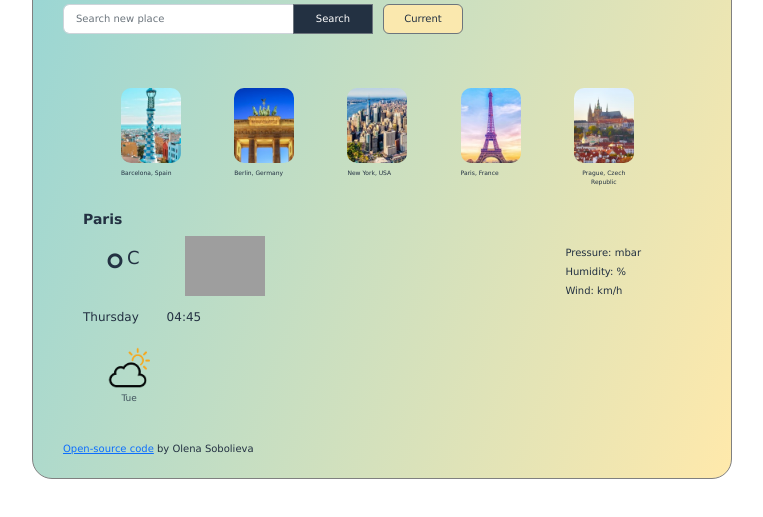
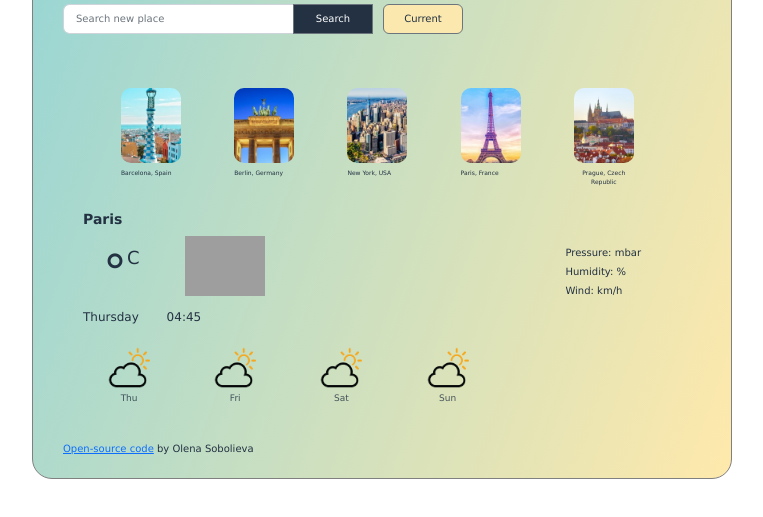
Before and after one commit to lukky2003/my-weather-app, a website built with Parcel: page index.html in a window 1280 px wide. Shown: the part 99-616 px from the top of the page, without its empty margins (258-1021 px from the left). Built offline with nearby package versions, Linux system fonts and the light colour scheme; no server answers; grey boxes are pictures that could not be loaded.

Commit message:
Improved weather forecast element

```diff
--- a/index.html
+++ b/index.html
@@ -122,18 +122,7 @@
         <p class="weather-date" id="current-date">Tuesday 11:30</p>
       </div>
 
-      <div class="weather-forecast">
-        <div class="row">
-          <div class="col-2">
-            <img
-              src="./images/icons/03d.png"
-              alt="Light rain"
-              class="weather-symbol-secondary"
-            />
-            <p class="weather-forecast-date">Tue</p>
-          </div>
-        </div>
-      </div>
+      <div class="weather-forecast" id="forecast"></div>
       <p id="github-reference">
         <a
           href="https://github.com/lukky2003/my-weather-app"
--- a/src/index.js
+++ b/src/index.js
@@ -25,6 +25,32 @@ function formatDate() {
 }
 
 formatDate();
+
+function displayForecast() {
+  let forecastElement = document.querySelector("#forecast");
+
+  let days = ["Thu", "Fri", "Sat", "Sun"];
+  let forecastHTML = `<div class="row">`;
+
+  days.forEach(function (day) {
+    forecastHTML =
+      forecastHTML +
+      `
+          <div class="col-2">
+            <img
+              src="./images/icons/03d.png"
+              alt="Light rain"
+              class="weather-symbol-secondary"
+            />
+            <p class="weather-forecast-date">${day}</p>
+          </div>
+        `;
+  });
+
+  forecastHTML = forecastHTML + `</div`;
+
+  forecastElement.innerHTML = forecastHTML;
+}
 
 function showWeather(response) {
   document.querySelector("#current-city").innerHTML = response.data.city;
@@ -113,3 +139,4 @@ let searchForm = document.querySelector(".input-group");
 searchForm.addEventListener("submit", searchInput);
 
 searchNewCity("Paris");
+displayForecast();
```
